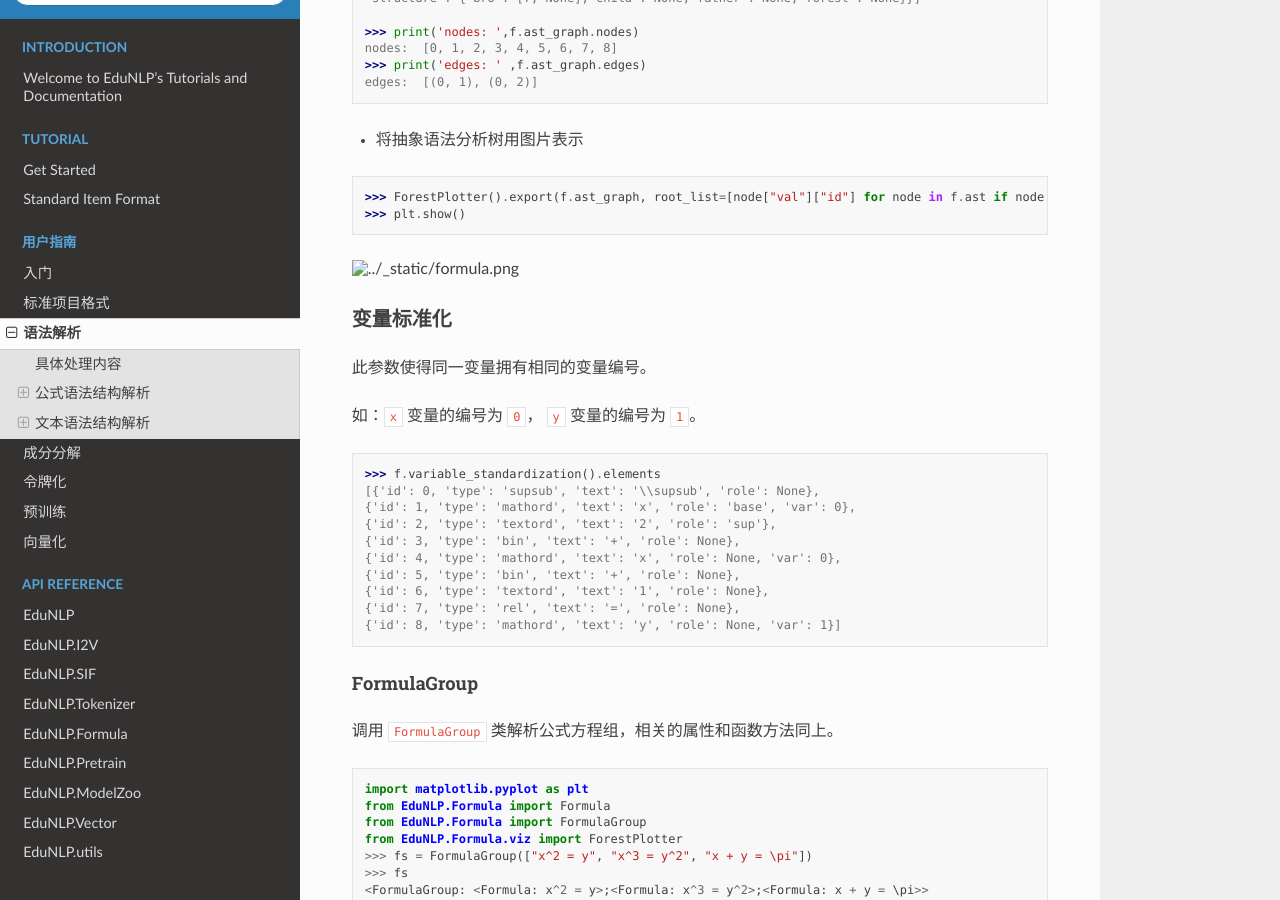
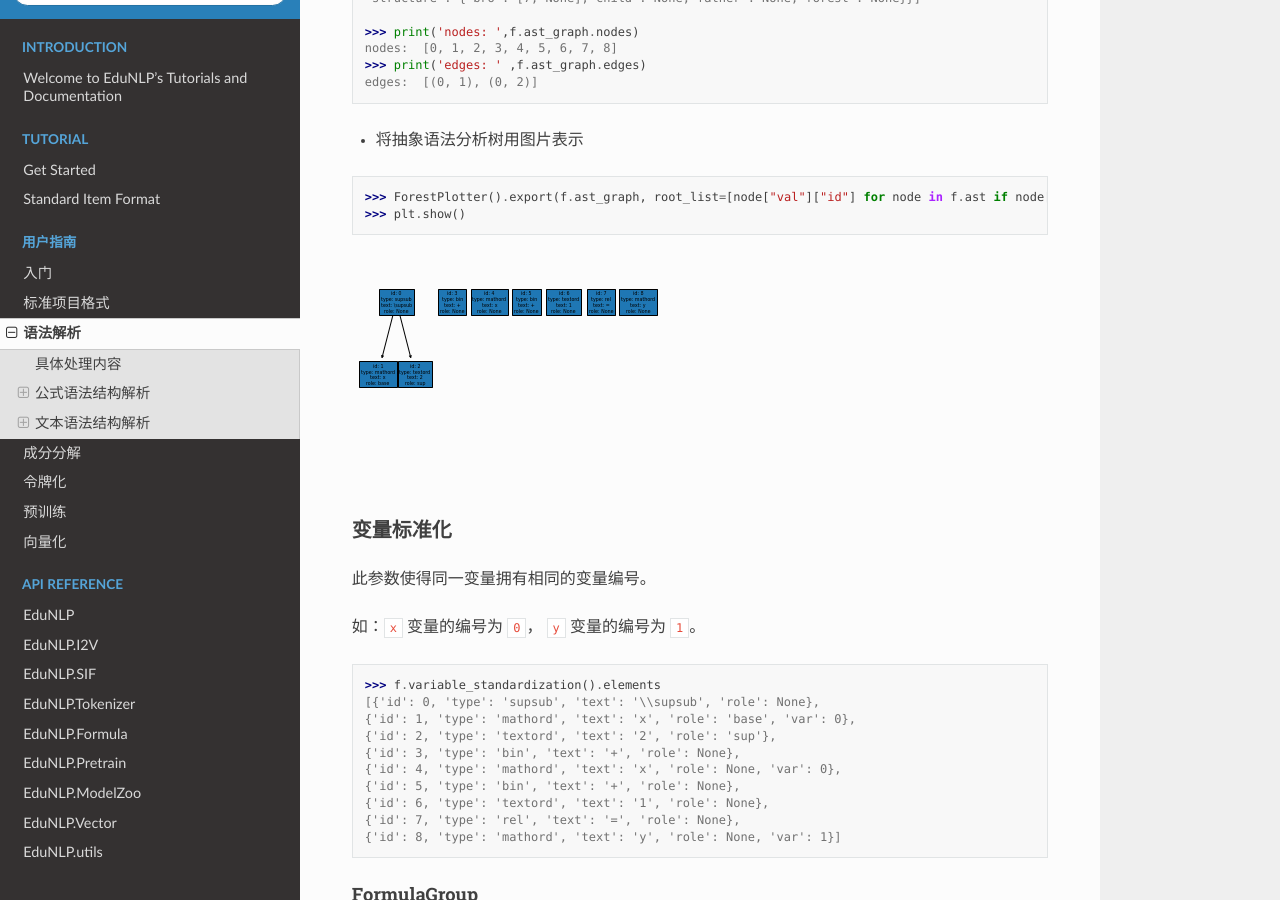
Before and after one commit to bigdata-ustc/EduNLP, a Sphinx documentation site: the page built from docs/source/tutorial/zh/parse.rst, in a window 1280 px wide and 900 px high, scrolled down 2419 px. Built offline with Sphinx 7.4.7 and the Read the Docs theme 2.0.0, drawn with Linux system fonts in a browser that asks for light colours; pages that are not in the unit, such as notebooks, are missing from menus; the version number is read from the project's files by our own code.

Commit message:
Create parse.rst

```diff
--- a/docs/source/tutorial/zh/parse.rst
+++ b/docs/source/tutorial/zh/parse.rst
@@ -120,7 +120,7 @@ item为str 或 List[Dict]类型，具体内容为latex 公式 或 公式经解
    >>> plt.show()
 
 
-.. figure:: ../../../_static/formula.png
+.. figure:: ../../_static/formula.png
 
 
 变量标准化
@@ -206,7 +206,7 @@ FormulaGroup
    [{'id': 0, 'type': 'supsub', 'text': '\\supsub', 'role': None}, {'id': 1, 'type': 'mathord', 'text': 'x', 'role': 'base', 'var': 0}, {'id': 2, 'type': 'textord', 'text': '2', 'role': 'sup'}, {'id': 3, 'type': 'rel', 'text': '=', 'role': None}, {'id': 4, 'type': 'mathord', 'text': 'y', 'role': None, 'var': 1}]
    >>> ForestPlotter().export(fs.ast_graph, root_list=[node["val"]["id"] for node in fs.ast if node["structure"]["father"] is None],)
 
-.. figure:: ../../../_static/formulagroup.png
+.. figure:: ../../_static/formulagroup.png
 
 
 文本语法结构解析
```
